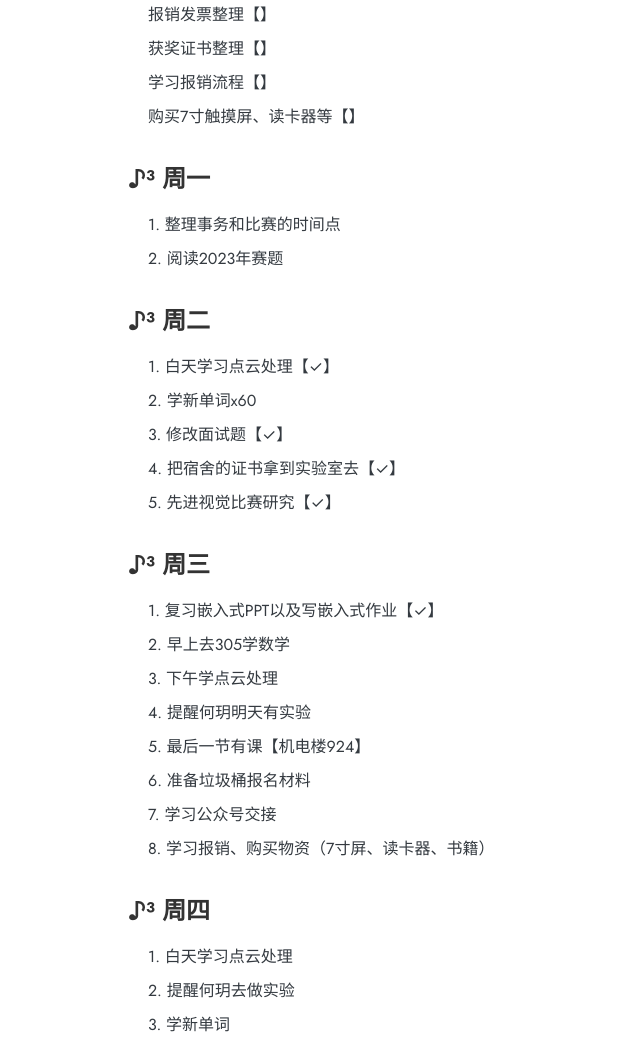
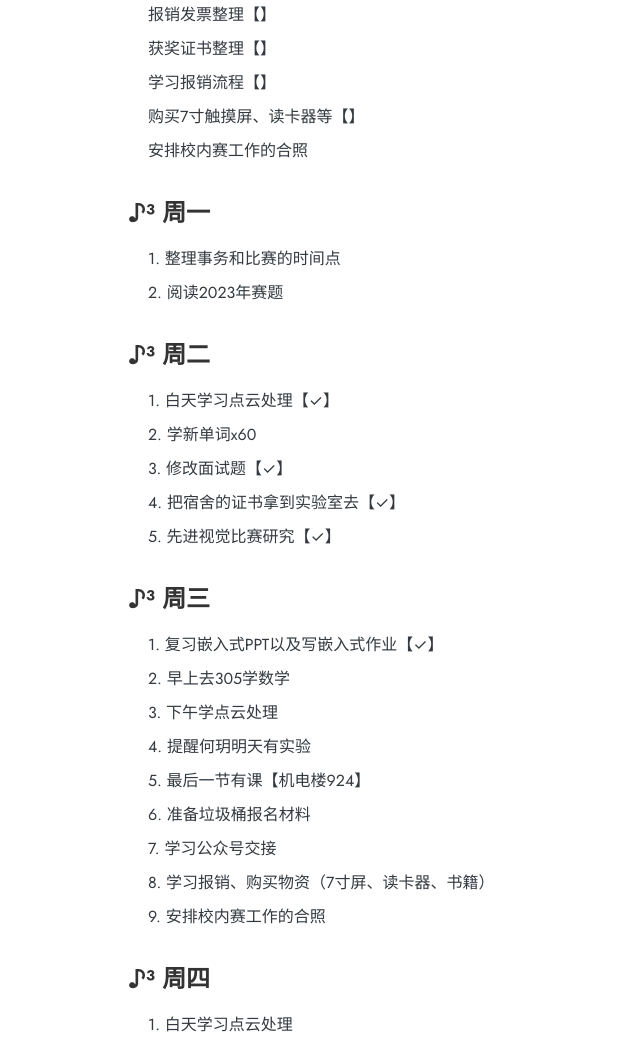
Before and after one commit to WangEden/MyPlan, a plain HTML site: page index.html in a window 1280 px wide. Shown: the part 615-1655 px from the top of the page, without its empty margins (0-640 px from the left). Drawn offline with Linux system fonts and the light colour scheme; a web font is replaced by a local one.

Commit message:
Update index.html

```diff
--- a/index.html
+++ b/index.html
@@ -63,6 +63,7 @@
                 <li>获奖证书整理【】</li>
                 <li>学习报销流程【】</li>
                 <li>购买7寸触摸屏、读卡器等【】</li>
+                <li>安排校内赛工作的合照</li>
             </ul>
         </div>
         <div class="section">
@@ -89,6 +90,7 @@
             <li>6. 准备垃圾桶报名材料</li>
             <li>7. 学习公众号交接</li>
             <li>8. 学习报销、购买物资（7寸屏、读卡器、书籍）</li>
+            <li>9. 安排校内赛工作的合照</li>
           </ul>
           <h3>周四</h3>
           <ul>
@@ -96,7 +98,6 @@
             <li>2. 提醒何玥去做实验</li>
             <li>3. 学新单词</li>
             <li>4. 发布招新面试题</li>
-
           </ul>
           <h3>周五</h3>
           <ul>
```
